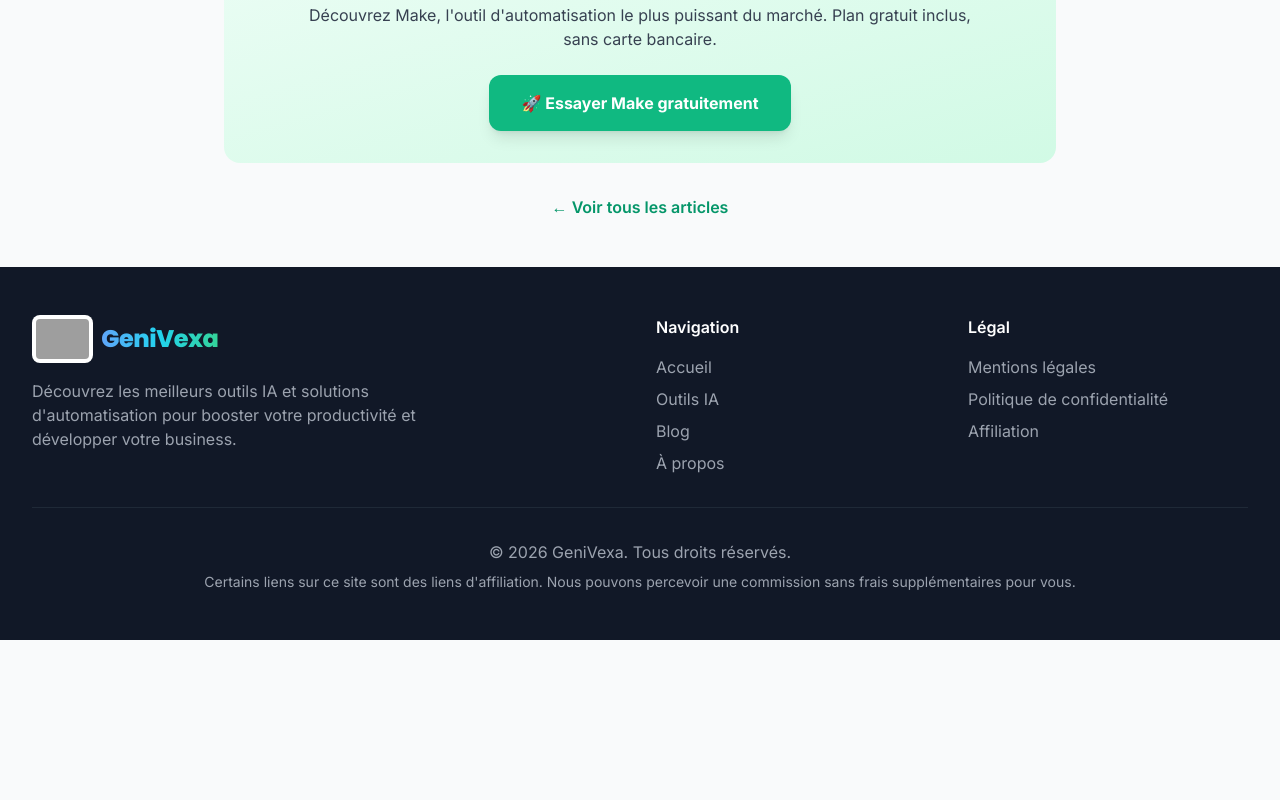
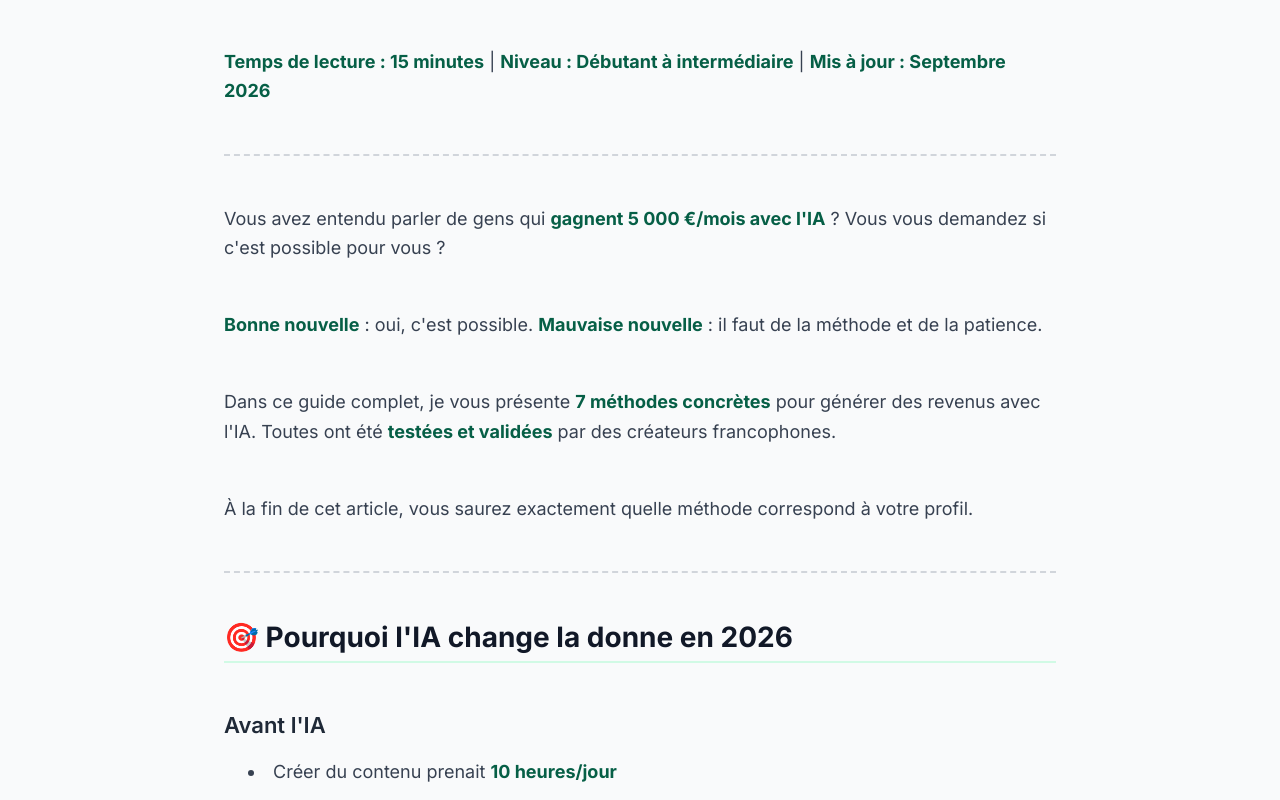
Before and after one commit to willysrwm/genivexa-site, a React (Vite) app: page /blog/gagner-argent-avec-ia in a window 1280 px wide. Shown: the part 640-1440 px from the top of the page. Before the commit the page ends 1280 px from the top, so only its background shows below. Built offline with nearby package versions, Linux system fonts and the light colour scheme; grey boxes are pictures that could not be loaded.

Commit message:
Update Article.jsx

```diff
--- a/src/pages/Article.jsx
+++ b/src/pages/Article.jsx
@@ -2,10 +2,44 @@ import { useParams, Link } from 'react-router-dom'
 import { Helmet } from 'react-helmet-async'
 import { articles } from '../data/articles'
 
-// ... (garder la fonction renderInline telle quelle, ne pas y toucher) ...
 function renderInline(text, keyPrefix = '') {
-  // [COLLEZ ICI LA FONCTION renderInline EXACTEMENT COMME ELLE ÉTAIT]
-  // (Je ne la réécris pas pour ne pas faire d'erreur, copiez-collez la vôtre)
+  const tokens = []
+  let lastIndex = 0
+  let i = 0
+  const regex = /(\*\*\[(.+?)\]\((.+?)\)\*\*|\[(.+?)\]\((.+?)\)|\*\*(.+?)\*\*)/g
+  let match
+
+  while ((match = regex.exec(text)) !== null) {
+    if (match.index > lastIndex) {
+      tokens.push(<span key={`t-${keyPrefix}-${i++}`}>{text.slice(lastIndex, match.index)}</span>)
+    }
+
+    if (match[2] !== undefined && match[3] !== undefined) {
+      tokens.push(
+        <a key={`al-${keyPrefix}-${i++}`} href={match[3]} target="_blank" rel="noopener noreferrer" className="text-primary-600 underline font-bold hover:text-primary-700">
+          {match[2]}
+        </a>
+      )
+    } else if (match[4] !== undefined && match[5] !== undefined) {
+      tokens.push(
+        <a key={`a-${keyPrefix}-${i++}`} href={match[5]} target="_blank" rel="noopener noreferrer" className="text-primary-600 underline font-semibold hover:text-primary-700">
+          {match[4]}
+        </a>
+      )
+    } else if (match[6] !== undefined) {
+      tokens.push(
+        <strong key={`b-${keyPrefix}-${i++}`} className="font-bold text-gray-900">
+          {match[6]}
+        </strong>
+      )
+    }
+    lastIndex = match.index + match[0].length
+  }
+
+  if (lastIndex < text.length) {
+    tokens.push(<span key={`t-${keyPrefix}-${i++}`}>{text.slice(lastIndex)}</span>)
+  }
+  return tokens
 }
 
 export default function Article() {
@@ -15,88 +49,77 @@ export default function Article() {
   if (!article) {
     return (
       <div className="max-w-4xl mx-auto px-4 py-20 text-center">
-        <Helmet>
-          <title>Article introuvable - GeniVexa</title>
-        </Helmet>
+        <Helmet><title>Article introuvable - GeniVexa</title></Helmet>
         <h1 className="text-3xl font-bold text-gray-900 mb-4">Article introuvable</h1>
-        <Link to="/blog" className="text-primary-600 hover:text-primary-700 font-semibold">
-          ← Retour au blog
-        </Link>
+        <Link to="/blog" className="text-primary-600 hover:text-primary-700 font-semibold">← Retour au blog</Link>
       </div>
     )
   }
 
-  // On prépare les balises SEO
+  // Balises SEO dynamiques
   const pageTitle = `${article.title} | GeniVexa`
-  const pageDescription = article.excerpt
   const pageUrl = `https://genivexa.vercel.app/blog/${article.slug}`
 
   return (
     <>
-      {/* --- BALISES SEO DYNAMIQUES POUR GOOGLE --- */}
       <Helmet>
         <title>{pageTitle}</title>
-        <meta name="description" content={pageDescription} />
+        <meta name="description" content={article.excerpt} />
         <link rel="canonical" href={pageUrl} />
-
-        {/* Balises Open Graph (pour Facebook, LinkedIn, WhatsApp) */}
         <meta property="og:title" content={pageTitle} />
-        <meta property="og:description" content={pageDescription} />
+        <meta property="og:description" content={article.excerpt} />
         <meta property="og:url" content={pageUrl} />
         <meta property="og:type" content="article" />
-        <meta property="og:site_name" content="GeniVexa" />
       </Helmet>
 
       <article className="max-w-4xl mx-auto px-4 sm:px-6 lg:px-8 py-12">
-        <Link to="/blog" className="text-primary-600 hover:text-primary-700 font-semibold text-sm mb-8 inline-block">
-          ← Retour au blog
-        </Link>
+        <Link to="/blog" className="text-primary-600 hover:text-primary-700 font-semibold text-sm mb-8 inline-block">← Retour au blog</Link>
 
         <header className="mb-12 pb-8 border-b border-gray-200">
           <div className="flex flex-wrap items-center gap-3 mb-6">
-            <span className="text-xs font-bold text-white bg-primary-500 px-4 py-1.5 rounded-full uppercase tracking-wide">
-              {article.category}
-            </span>
+            <span className="text-xs font-bold text-white bg-primary-500 px-4 py-1.5 rounded-full uppercase tracking-wide">{article.category}</span>
             <span className="text-sm text-gray-500">📅 {article.date}</span>
             <span className="text-sm text-gray-500">⏱️ {article.readTime} de lecture</span>
           </div>
-          <h1 className="text-3xl md:text-5xl font-extrabold text-gray-900 mb-6 leading-tight">
-            {article.title}
-          </h1>
-          <p className="text-xl text-gray-600 leading-relaxed">
-            {article.excerpt}
-          </p>
+          <h1 className="text-3xl md:text-5xl font-extrabold text-gray-900 mb-6 leading-tight">{article.title}</h1>
+          <p className="text-xl text-gray-600 leading-relaxed">{article.excerpt}</p>
         </header>
 
-        <div className="article-content">
+        <div className="article-content space-y-4">
+          {/* C'EST ICI QUE LE TEXTE EST AFFICHÉ */}
           {article.content.split('\n').map((line, index) => {
-            // ... (gardez exactement votre code de rendu des lignes ici) ...
-            // (H1, H2, Listes, Tableaux, etc.)
+            if (line.startsWith('# ')) return <h1 key={index} className="text-3xl font-bold mt-8 mb-4">{line.replace('# ', '')}</h1>
+            if (line.startsWith('## ')) return <h2 key={index} className="text-2xl font-bold mt-8 mb-4">{line.replace('## ', '')}</h2>
+            if (line.startsWith('### ')) return <h3 key={index} className="text-xl font-bold mt-6 mb-3">{line.replace('### ', '')}</h3>
+            if (line.startsWith('- ')) return <li key={index} className="ml-6 mb-2 list-disc">{renderInline(line.replace('- ', ''), String(index))}</li>
+            if (line.startsWith('> ')) return <blockquote key={index} className="border-l-4 border-primary-500 pl-4 italic text-gray-600 my-4">{line.replace('> ', '')}</blockquote>
+            if (line.trim() === '---') return <hr key={index} className="my-8 border-gray-300" />
+            if (line.startsWith('|')) {
+              const cells = line.split('|').filter(c => c.trim() !== '')
+              if (cells.every(c => c.match(/^[-: ]+$/))) return null
+              const isHeader = line.includes('Critère') || line.includes('---|') || (cells[0] && cells[0].includes('**'))
+              return (
+                <tr key={index} className="border-b border-gray-200">
+                  {cells.map((cell, i) => {
+                    const content = cell.trim().replace(/\*\*/g, '')
+                    return isHeader ? <th key={i} className="p-3 bg-gray-50 text-left">{content}</th> : <td key={i} className="p-3">{content}</td>
+                  })}
+                </tr>
+              )
+            }
+            if (line.trim() === '') return <div key={index} className="h-4"></div>
+            return <p key={index} className="mb-4 text-gray-700 leading-relaxed">{renderInline(line, String(index))}</p>
           })}
         </div>
 
         <footer className="mt-16 pt-8 border-t-2 border-primary-100">
           <div className="bg-gradient-to-br from-primary-50 to-primary-100 rounded-2xl p-8 text-center">
-            <h3 className="text-2xl font-bold text-gray-900 mb-3">
-              💡 Prêt à passer à l'action ?
-            </h3>
-            <p className="text-gray-700 mb-6 max-w-2xl mx-auto">
-              Découvrez Make, l'outil d'automatisation le plus puissant du marché. Plan gratuit inclus, sans carte bancaire.
-            </p>
-            <a
-              href="https://www.make.com/en/register?pc=genivexa"
-              target="_blank"
-              rel="noopener noreferrer"
-              className="inline-block bg-primary-500 hover:bg-primary-600 text-white font-bold py-4 px-8 rounded-xl transition-colors shadow-lg hover:shadow-xl"
-            >
-              🚀 Essayer Make gratuitement
-            </a>
+            <h3 className="text-2xl font-bold text-gray-900 mb-3">💡 Prêt à passer à l'action ?</h3>
+            <p className="text-gray-700 mb-6 max-w-2xl mx-auto">Découvrez Make, l'outil d'automatisation le plus puissant du marché. Plan gratuit inclus, sans carte bancaire.</p>
+            <a href="https://www.make.com/en/register?pc=genivexa" target="_blank" rel="noopener noreferrer" className="inline-block bg-primary-500 hover:bg-primary-600 text-white font-bold py-4 px-8 rounded-xl transition-colors shadow-lg hover:shadow-xl">🚀 Essayer Make gratuitement</a>
           </div>
-
           <div className="mt-8 text-center">
-            <Link to="/blog" className="text-primary-600 hover:text-primary-700 font-semibold">
-              ← Voir tous les articles
-            </Link>
+            <Link to="/blog" className="text-primary-600 hover:text-primary-700 font-semibold">← Voir tous les articles</Link>
           </div>
         </footer>
       </article>
```
